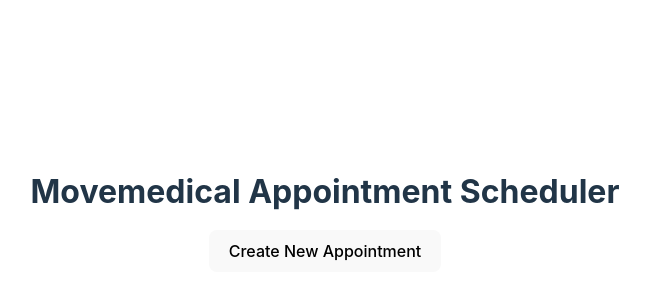
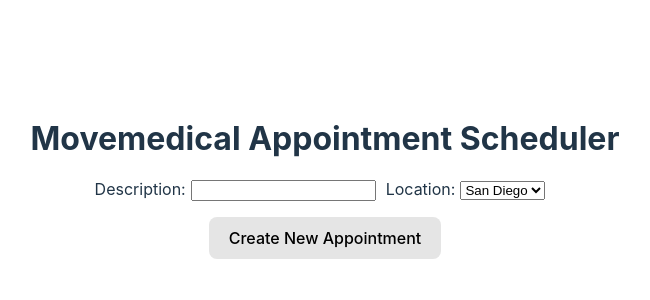
Before and after one commit to nmerchant/movemedical-appointment-scheduler, a React (Vite) app: page / in a window 1280 px wide. Shown: the part 188-488 px from the top of the page, without its empty margins (315-965 px from the left). Built offline with nearby package versions, Linux system fonts and the light colour scheme.

Commit message:
break things up into components, passing in basic data from form

```diff
--- a/src/App.css
+++ b/src/App.css
@@ -4,3 +4,31 @@
     padding: 2rem;
     text-align: center;
 }
+
+.appointment-list {
+    display: flex;
+    justify-content: center;
+    min-height: 50px;
+    gap: 10px;
+}
+
+a.appointment {
+    border: 1px solid black;
+    padding: 10px 20px;
+    border-radius: 10px;
+    cursor: pointer;
+}
+
+.new-appointment-button {
+    margin: 1rem;
+}
+
+.new-appointment-form form label {
+    text-align: left;
+    margin-right: 10px;
+}
+
+.new-appointment-form form input,
+.new-appointment-form form select {
+    margin-left: 5px;
+}
--- a/src/App.jsx
+++ b/src/App.jsx
@@ -1,27 +1,26 @@
 import { useState } from 'react';
 import reactLogo from './assets/react.svg';
 import './App.css';
+import NewAppointmentForm from './components/NewAppointmentForm';
+import AppointmentList from './components/AppointmentList';
 
 function App() {
     const [appointments, setAppointments] = useState([]);
 
-    const createNewAppointment = () => {
+
+    const createNewAppointment = (location, description) => {
         setAppointments([...appointments, {
-            location: 'San Diego',
+            location,
             date: new Date(),
-            description: 'This is a test'
+            description
         }])
     }
 
     return (
         <div className="App">
             <h1>Movemedical Appointment Scheduler</h1>
-            <button onClick={createNewAppointment}>Create New Appointment</button>
-            <div className="appointment-list">
-                {appointments?.map((appointment, key) =>
-                    <a className="appointment" key={key}>{appointment?.location}</a>
-                )}
-            </div>
+            <NewAppointmentForm onCreateNewAppointment={createNewAppointment} />
+            <AppointmentList appointments={appointments} />
         </div>
     );
 }
--- /dev/null
+++ b/src/components/AppointmentList.jsx
@@ -0,0 +1,9 @@
+export default function AppointmentList({ appointments }) {
+    return (
+        <div className="appointment-list">
+            {appointments?.map((appointment, key) =>
+                <a className="appointment" key={key}>{appointment?.location} - {appointment?.description}</a>
+            )}
+        </div>
+    );
+}
--- /dev/null
+++ b/src/components/NewAppointmentForm.jsx
@@ -0,0 +1,34 @@
+import { useState } from 'react';
+
+const locations = [
+    'San Diego',
+    'Portland',
+    'Seattle',
+    'London',
+    'Orlando'
+];
+
+export default function NewAppointmentForm({ onCreateNewAppointment }) {
+    const [location, setLocation] = useState(locations[0]);
+    const [description, setDescription] = useState('');
+
+    return (
+        <>
+            <div className="new-appointment-form">
+                <form>
+                    <label>
+                        Description:
+                        <input type="text" name="description" value={description} onChange={e => setDescription(e.target.value)}></input>
+                    </label>
+                    <label>
+                        Location:
+                        <select value={location} onChange={e => setLocation(e.target.value) }>
+                            {locations.map(location => <option key={location} value={location}>{location}</option>)}
+                        </select>
+                    </label>
+                </form>
+            </div>
+            <button className='new-appointment-button' onClick={() => {onCreateNewAppointment(location, description)}}>Create New Appointment</button>
+        </>
+    );
+}
--- a/src/index.css
+++ b/src/index.css
@@ -21,10 +21,6 @@
 }
 a:hover {
     color: #535bf2;
-}
-
-a.appointment {
-    margin: 1rem;
 }
 
 body {
@@ -52,7 +48,7 @@
     transition: border-color 0.25s;
 }
 button:hover {
-    border-color: #646cff;
+    background-color: #dadada;
 }
 button:focus,
 button:focus-visible {
@@ -68,6 +64,6 @@
         color: #747bff;
     }
     button {
-        background-color: #f9f9f9;
+        background-color: #e5e5e5;
     }
 }
```
